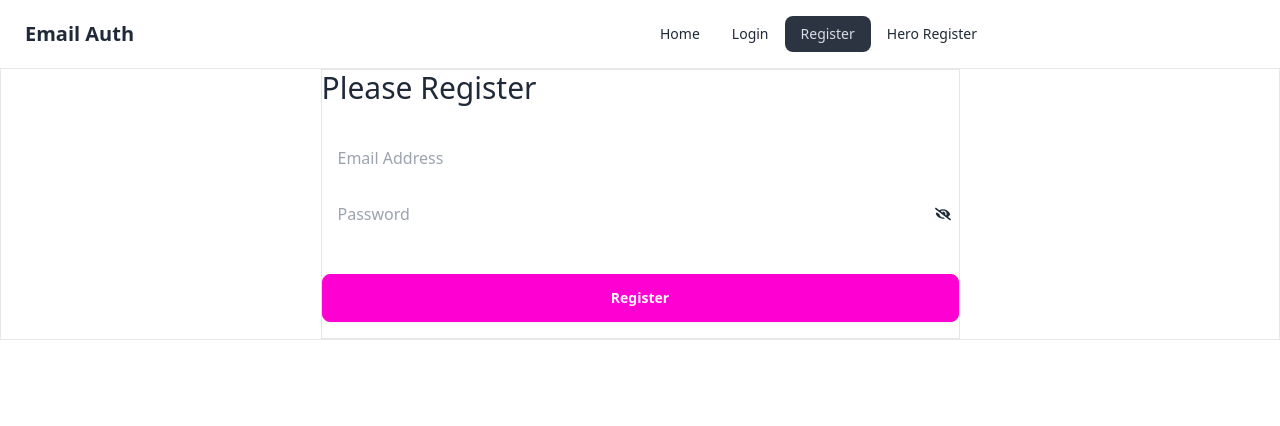
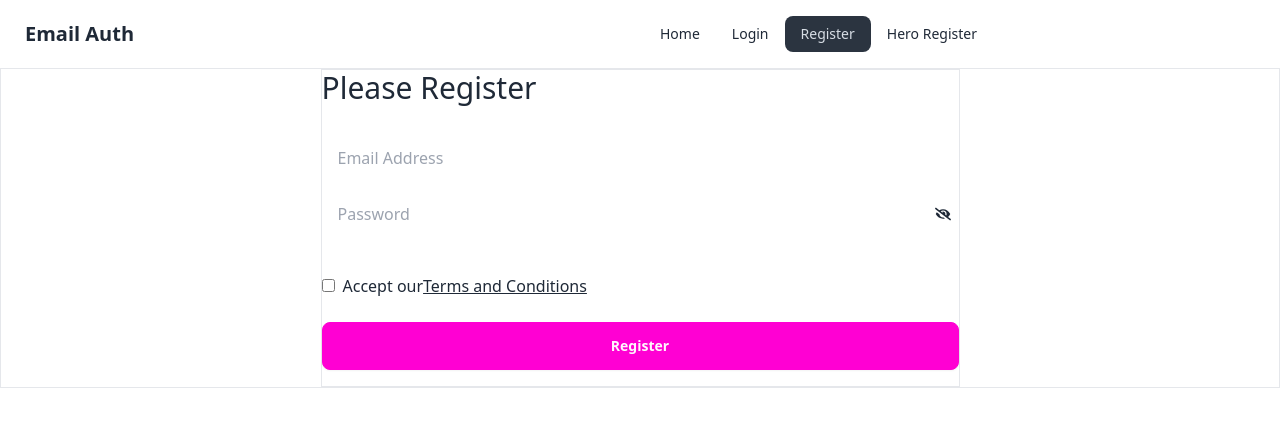
Before and after one commit to jubayer-webdev/ProgrammingHeroWebCourse, a React (Vite) app: page /register in a window 1280 px wide. Shown: the top 426 px of the page. Built offline with nearby package versions, Linux system fonts and the light colour scheme.

Commit message:
terms and conditions

```diff
--- a/src/components/Register/Register.jsx
+++ b/src/components/Register/Register.jsx
@@ -18,7 +18,8 @@ const Register = () => {
 
         const email = e.target.emaiL.value;
         const password = e.target.passworD.value;
-        console.log("from Register...", email, password);
+        const accepted = e.target.terms.checked;
+        console.log("from Register...", email, password, accepted);
 
         // console.log(typeof password);
         if (password.length < 6) {
@@ -26,6 +27,9 @@ const Register = () => {
             return;
         } else if (!/[A-Z]/.test(password)) {
             setRegisterError("Your password should have at least one Upper Case characters.");
+            return;
+        } else if (!accepted) {
+            setRegisterError('Please accept our terms and conditions!');
             return;
         }
 
@@ -56,7 +60,20 @@ const Register = () => {
                     <div className="mb-4 relative">
                         <input className="w-full py-2 px-4" type={showPassword ? "text" : "password"} placeholder="Password" name="passworD" id="" required />
                         {/* //!Toggle Eye Icon  */}
-                        <span className="absolute top-3 right-2" onClick={() => setShowPassword(!showPassword)}>{showPassword ? <FaEye /> : <FaEyeSlash />}</span>
+                        <span className="absolute top-3 right-2" onClick={() => setShowPassword(!showPassword)}>
+                            {showPassword ? <FaEye /> : <FaEyeSlash />}
+                        </span>
+                    </div>
+                    <br />
+                    {/* //! Terms and Conditions */}
+                    <div>
+                        <input type="checkbox" name="terms" id="teerrmmss" />
+                        <label className="ml-2" htmlFor="teerrmmss">
+                            Accept our
+                            <a href="" className="underline">
+                                Terms and Conditions
+                            </a>
+                        </label>
                     </div>
                     <br />
                     <input className="btn btn-secondary mb-4 w-full" type="submit" value="Register" />
```
